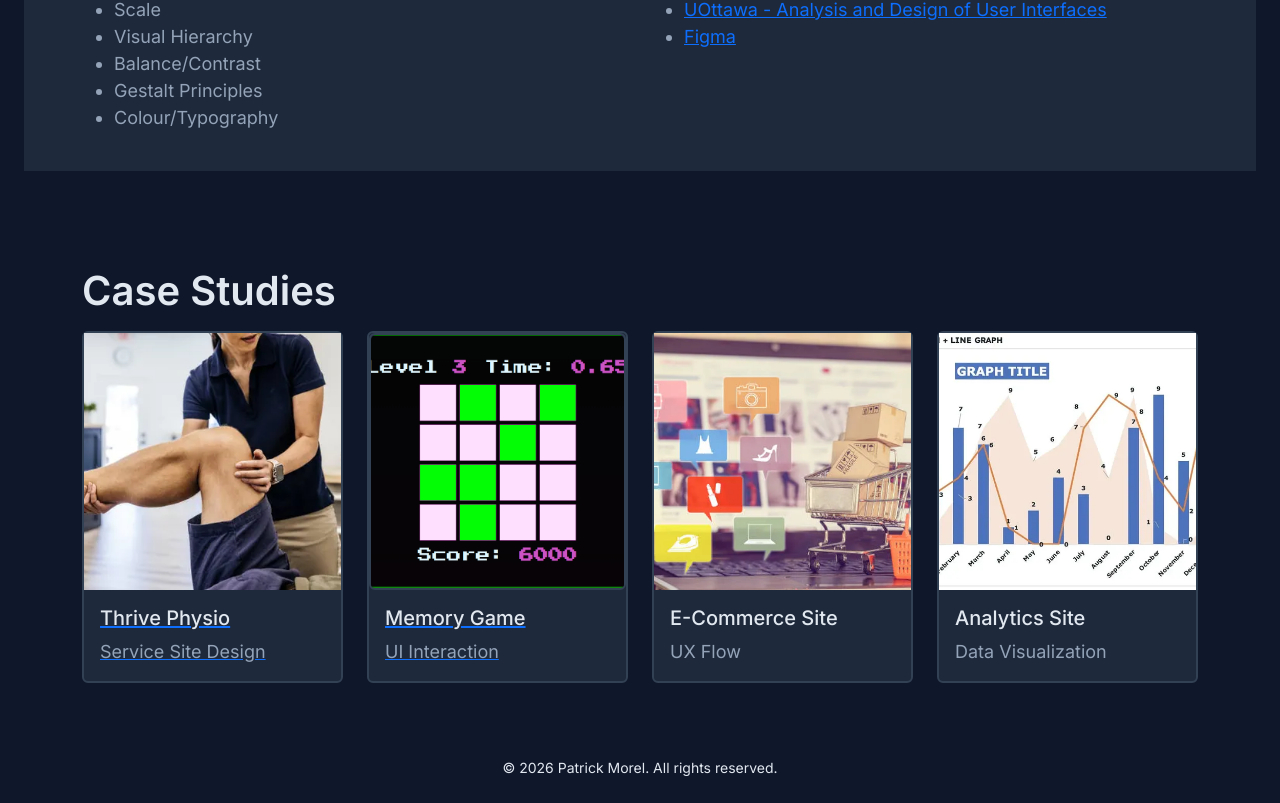
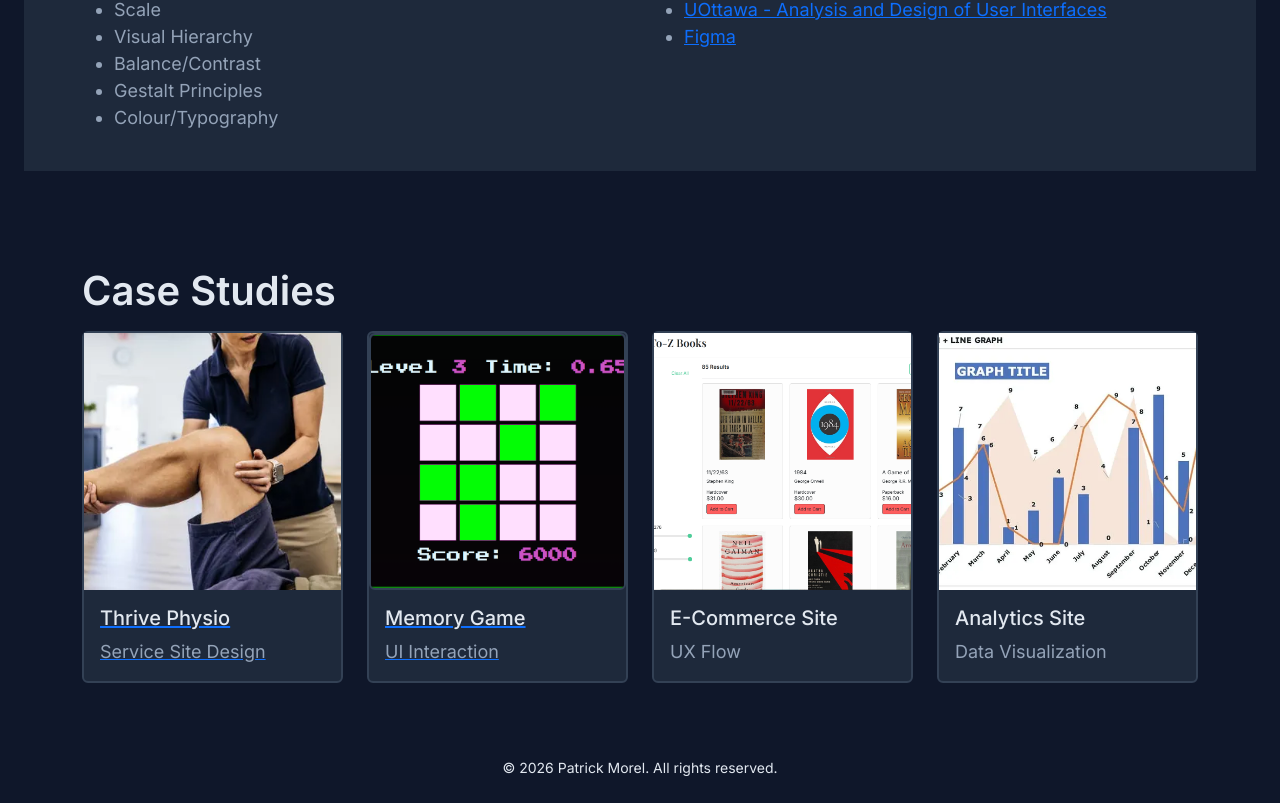
Before and after one commit to Tornado6822/portfolio-website, a React (Vite) app in the folder portfolio-website/: page / in a window 1280 px wide. Shown: the part 1144-1947 px from the top of the page. Built offline with nearby package versions, Linux system fonts and the light colour scheme.

Commit message:
Added AToZBooks

```diff
--- a/portfolio-website/src/components/CaseStudies.jsx
+++ b/portfolio-website/src/components/CaseStudies.jsx
@@ -41,13 +41,10 @@ function CaseStudies({ setShowPlaceholder }) {
             </a>
           </div>
           <div className="col-6 col-md-3 d-flex justify-content-center">
-            <div className="card" onClick={() => setShowPlaceholder(true)}>
+            <a href="https://a-to-zbooks.netlify.app/"></a>
+            <div className="card">
               <div className="img-wrapper">
-                <img
-                  src="eCommerceThumbnail.webp"
-                  alt="E-commerce"
-                  className=""
-                />
+                <img src="AToZ.png" alt="E-commerce" className="" />
               </div>
               <div className="card-body">
                 <h5 className="card-title">E-Commerce Site</h5>
```
Also changed, not shown: portfolio-website/public/AToZ.png (added).
